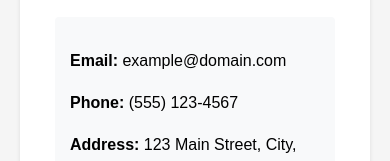
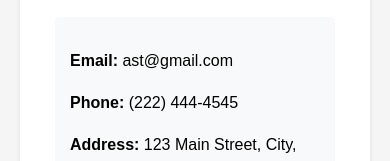
Before and after one commit to alagoo/astha-claude-test, a plain HTML site: page index.html in a window 390 px wide. Shown: the part 1050-1211 px from the top of the page. Drawn offline with Linux system fonts and the light colour scheme.

Commit message:
Update contact information with new email and phone number

```diff
--- a/index.html
+++ b/index.html
@@ -88,8 +88,8 @@
         <section>
             <h2>Contact</h2>
             <div class="contact-info">
-                <p><strong>Email:</strong> example@domain.com</p>
-                <p><strong>Phone:</strong> (555) 123-4567</p>
+                <p><strong>Email:</strong> ast@gmail.com</p>
+                <p><strong>Phone:</strong> (222) 444-4545</p>
                 <p><strong>Address:</strong> 123 Main Street, City, State 12345</p>
             </div>
         </section>
```
